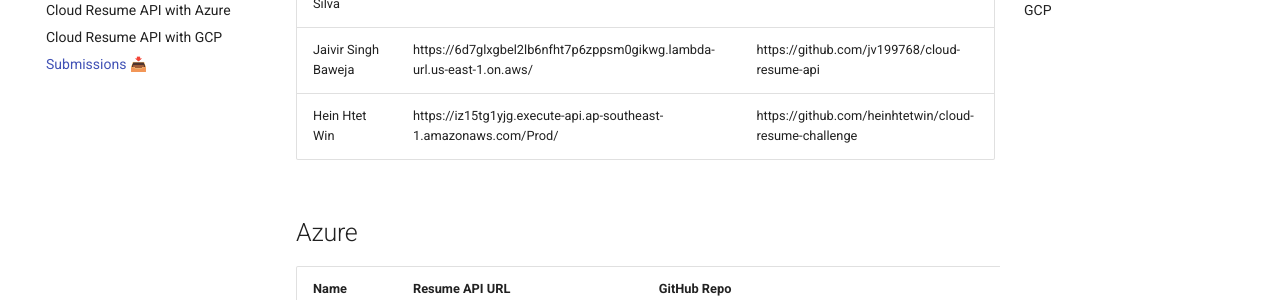
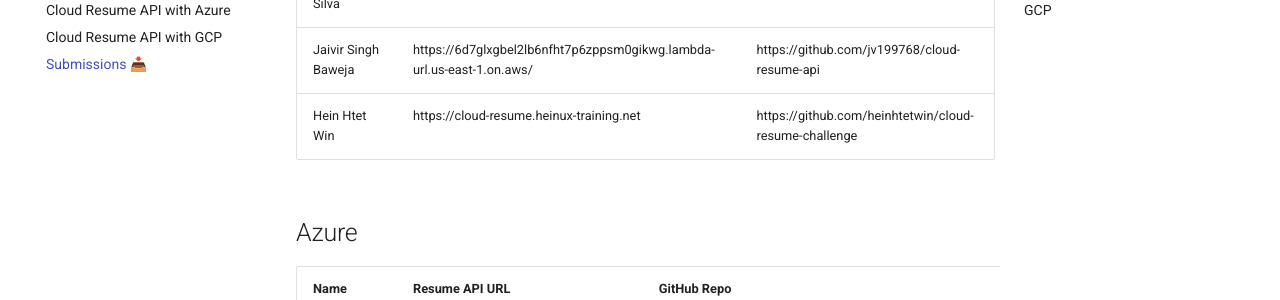
Before and after one commit to rishabkumar7/cloud-resume-api, an MkDocs documentation site: the page built from docs/submissions.md, in a window 1280 px wide and 900 px high, scrolled down 447 px. Shown: the part 152-452 px from the top of the window. Built offline with MkDocs 1.6.1 and Material for MkDocs 9.7.7, drawn with Linux system fonts in a browser that asks for light colours; comment, search, counter and statistics services are not loaded; some of the changed lines change nothing that is shown.

Commit message:
Hein Htet Win - Submission

```diff
--- a/docs/submissions.md
+++ b/docs/submissions.md
@@ -11,7 +11,7 @@ This is the place to add your own Cloud Resume API project!
 | Tomiwa Aribisala   | https://b741ozvtoc.execute-api.eu-north-1.amazonaws.com/resumeApi/resume_data | https://github.com/TomiwaAribisala-git/cloud-resume-api |
 | Lasantha Sanjeewa Silva | https://2eap5vzdl2wcackr6kbgq7znem0faboq.lambda-url.us-east-2.on.aws/ | https://github.com/sanju2/Resume-Rest-API
 | Jaivir Singh Baweja | https://6d7glxgbel2lb6nfht7p6zppsm0gikwg.lambda-url.us-east-1.on.aws/ | https://github.com/jv199768/cloud-resume-api
-| Hein Htet Win | https://iz15tg1yjg.execute-api.ap-southeast-1.amazonaws.com/Prod/ | https://github.com/heinhtetwin/cloud-resume-challenge
+| Hein Htet Win | https://cloud-resume.heinux-training.net | https://github.com/heinhtetwin/cloud-resume-challenge
 
 ## Azure
 
```
